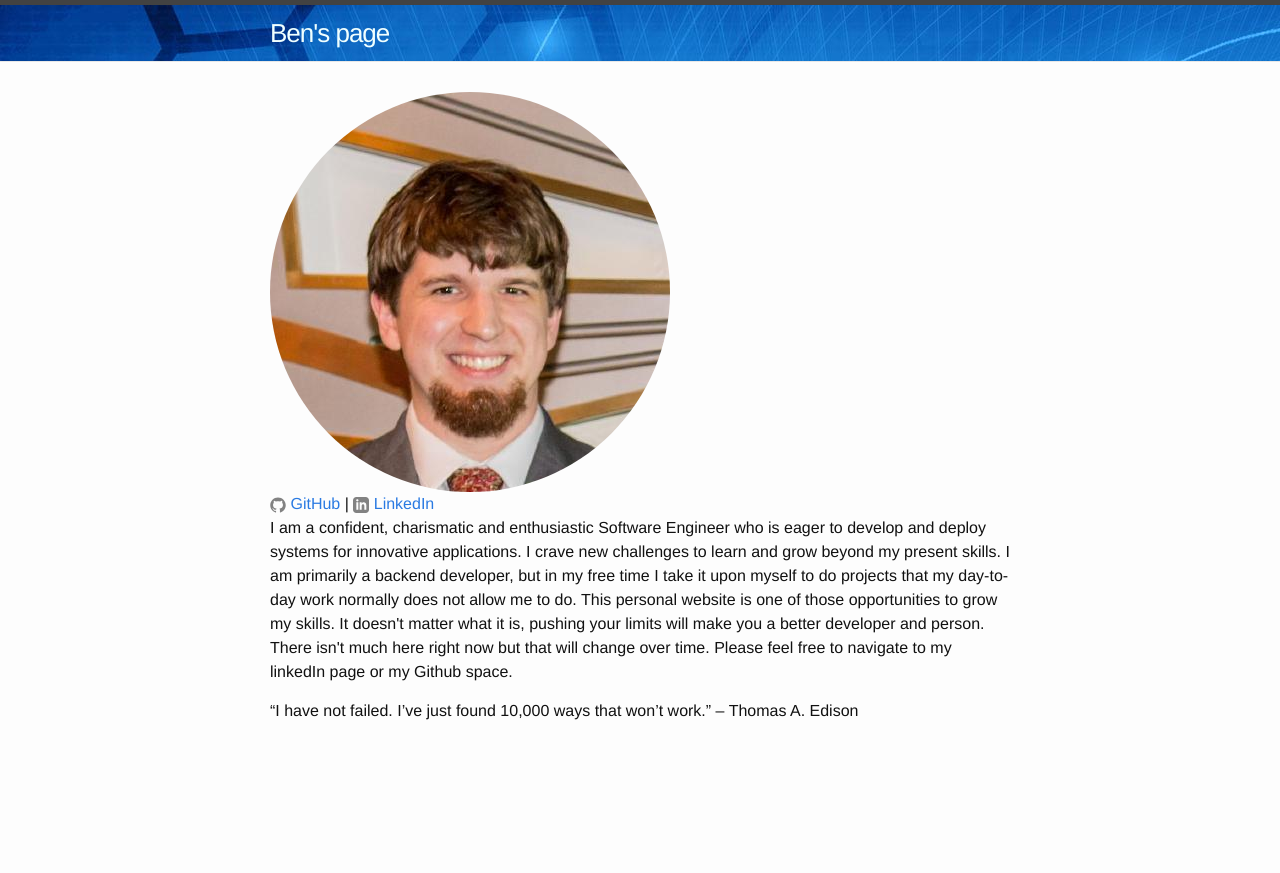
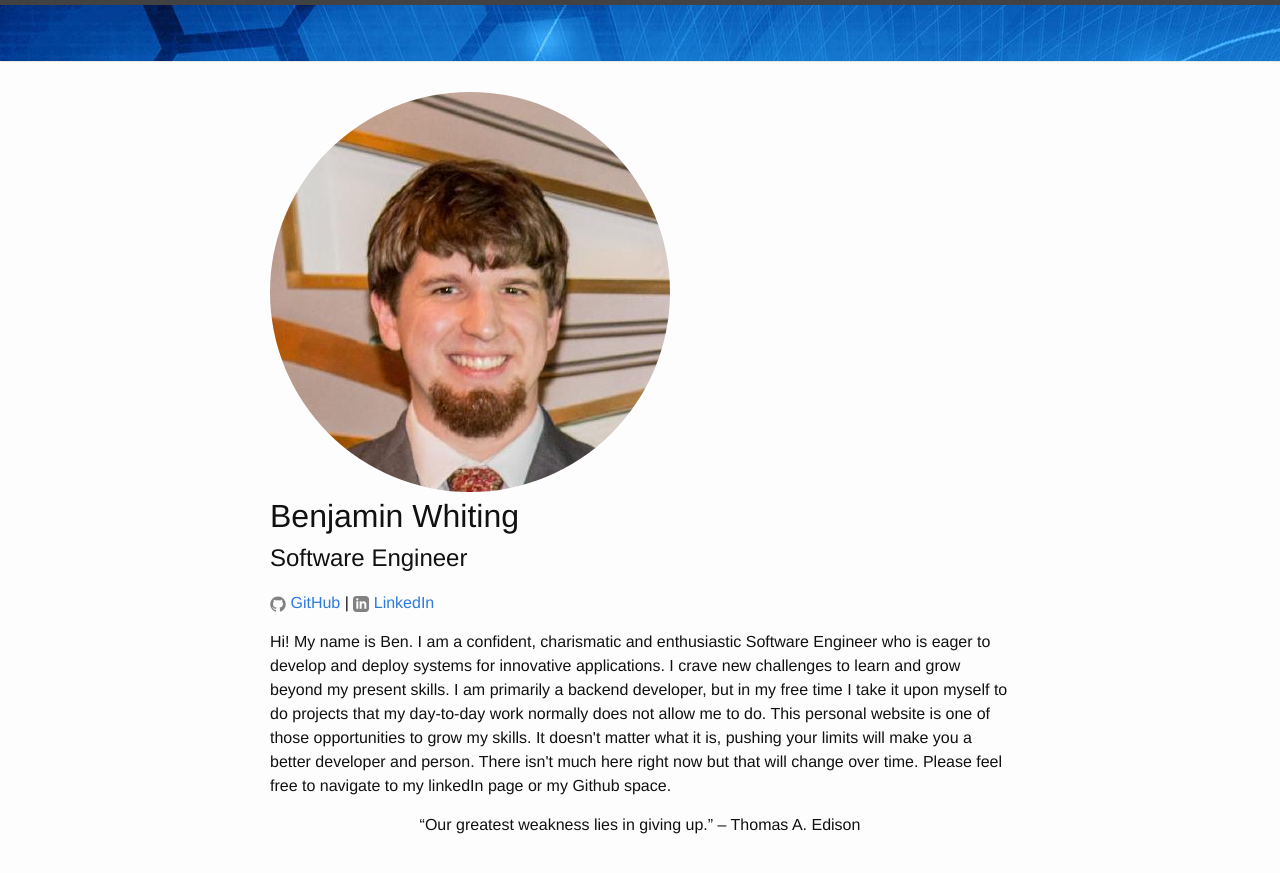
Before and after one commit to BenWhiting/BenWhiting.github.io, a Jekyll site: the page built from index.html, in a window 1280 px wide. Shown: the top 873 px of the page. Built offline with Jekyll 4.4.1, drawn with Linux system fonts in a browser that asks for light colours.

Commit message:
more updating of format and context

```diff
--- a/_includes/content.html
+++ b/_includes/content.html
@@ -1,5 +1,5 @@
 <div class="grid-item">
-   <p>I am a confident, charismatic and enthusiastic Software Engineer who is eager
+   <p>Hi! My name is Ben. I am a confident, charismatic and enthusiastic Software Engineer who is eager
       to develop and deploy systems for innovative applications. I crave new challenges
       to learn and grow beyond my present skills. I am primarily a backend developer, but
       in my free time I take it upon myself to do projects that my day-to-day work normally
@@ -8,5 +8,5 @@
       better developer and person. There isn't much here right now but that will change over time.
       Please feel free to navigate to my linkedIn page or my Github space.</p>
 
-   <p>“I have not failed. I’ve just found 10,000 ways that won’t work.” – Thomas A. Edison</p>
+   <p class="quote">“Our greatest weakness lies in giving up.” – Thomas A. Edison</p>
 </div>
--- a/_includes/header.html
+++ b/_includes/header.html
@@ -1,9 +1,4 @@
 <header class="site-header">
-
   <div class="wrapper">
-
-    <div class="site-title">{{ site.title }}</div>
-
   </div>
-
 </header>
--- a/_includes/sidebar.html
+++ b/_includes/sidebar.html
@@ -3,8 +3,10 @@
 
 <div class="grid-item">
   <img class="photo" src="/assets/images/photo.png">
-  <div>
+  <h1>Benjamin Whiting</h1>
+  <h2>Software Engineer</h2>
+  <div class="social-media">
       {% include icon-github.html username=GitHub %} |
       {% include icon-linkedin.html username=LinkedIn %}
-    </div>
+  </div>
 </div>
--- a/_sass/_base.scss
+++ b/_sass/_base.scss
@@ -30,7 +30,7 @@ body {
 /**
  * Set `margin-bottom` to maintain vertical rhythm
  */
-h1, h2, h3, h4, h5, h6,
+ h2, h3, h4, h5, h6,
 p, blockquote, pre,
 ul, ol, dl, figure,
 %vertical-rhythm {
--- a/_sass/_layout.scss
+++ b/_sass/_layout.scss
@@ -240,3 +240,11 @@
         }
     }
 }
+
+.social-media {
+    margin-bottom: 15px;
+}
+
+.quote {
+    text-align: center;
+}
```
